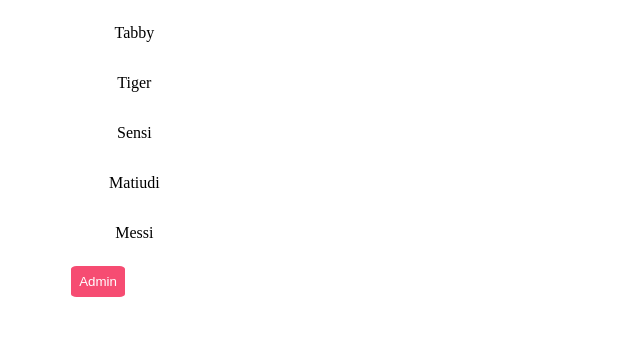
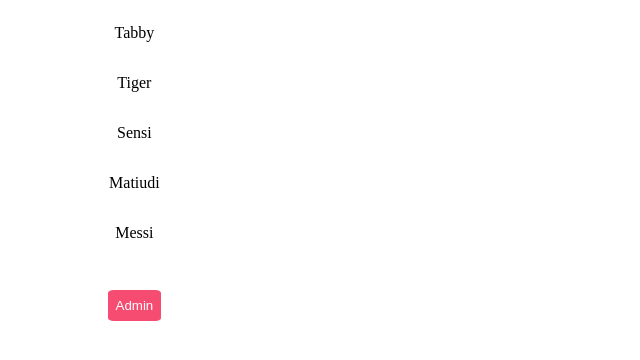
Before and after one commit to mosaaleb/cat-clicker, a website: page index.html in a window 1280 px wide. Shown: the whole page, without its empty margins (0-640 px from the left). Drawn offline with Linux system fonts and the light colour scheme.

Commit message:
Fix styling

```diff
--- a/css/style.css
+++ b/css/style.css
@@ -27,14 +27,14 @@
   background-color: #F64C72;
 }
 
-.admin-area{
-  margin-top: 2rem;
+.admin-area {
+  padding: 2rem;
   width: 50%;
   margin: 0 auto;
 }
 
 .admin-area * {
-  margin-top: .5rem;
+  margin-top: 1rem;
 }
 
 .btn {
@@ -45,11 +45,10 @@
   border: none;
   border-radius: 10%;
   cursor: pointer;
+  display: block;
+  margin: 0 auto;
 }
 
-.save-button {
-  float: left;
-}
 
 input[type=number]::-webkit-inner-spin-button,
 input[type=number]::-webkit-outer-spin-button {
```
